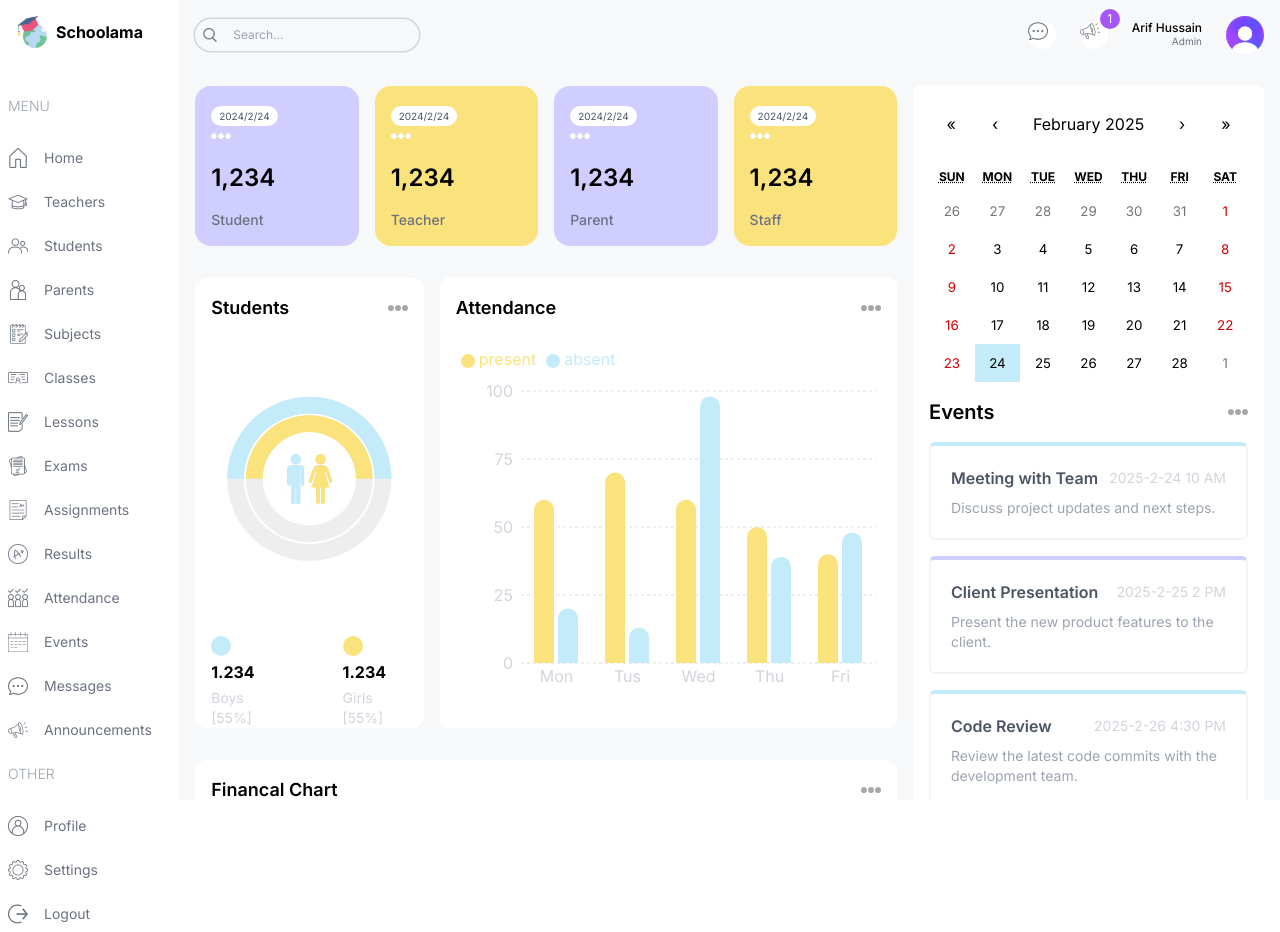
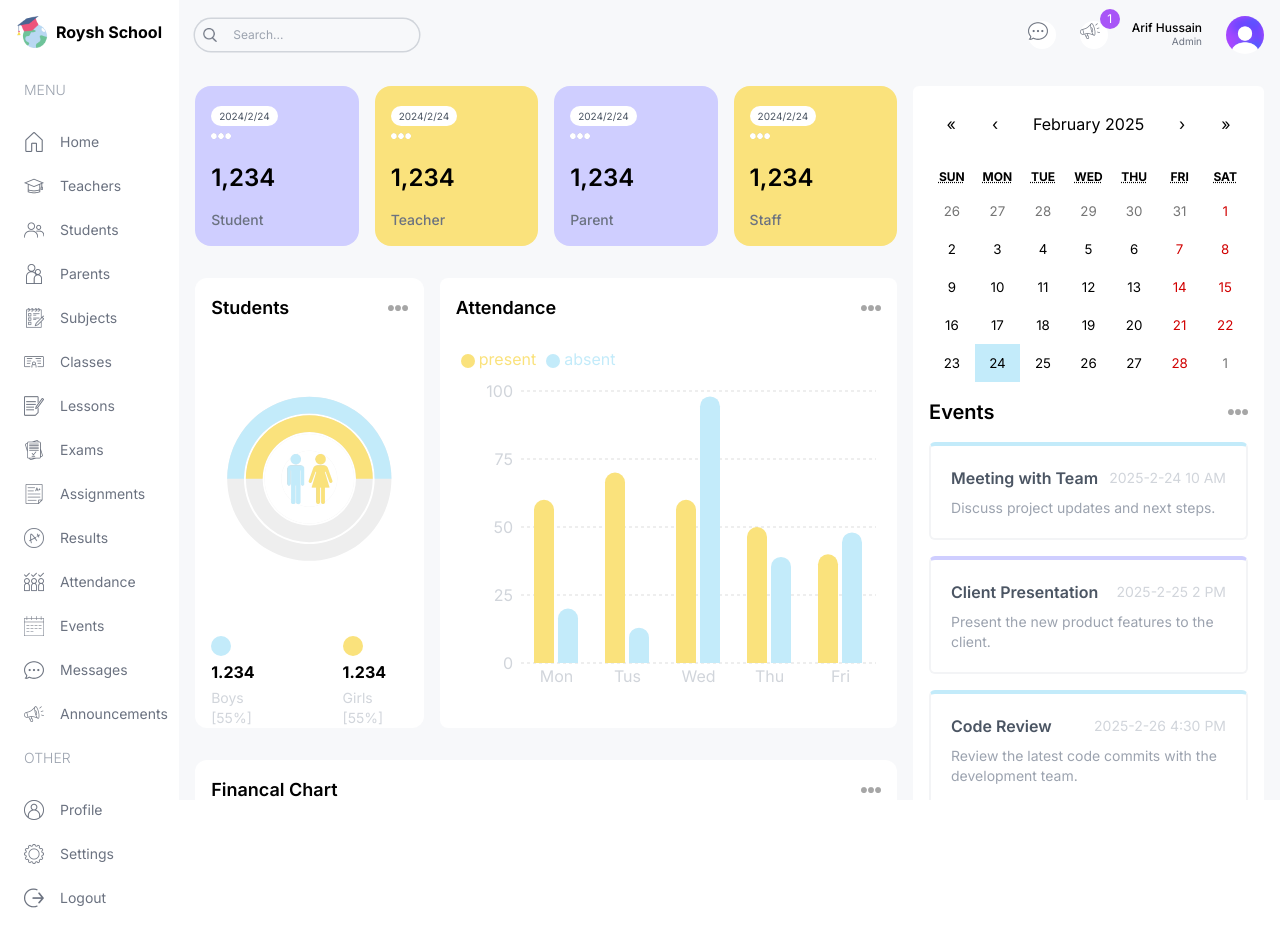
Before and after one commit to rahimiarifhussain/next-dashboard-ui, a Next.js app: page /admin in a window 1280 px wide. Built offline with nearby package versions, Linux system fonts and the light colour scheme.

Commit message:
change title and fix layout

```diff
--- a/src/app/(dashboard)/layout.tsx
+++ b/src/app/(dashboard)/layout.tsx
@@ -1,30 +1,30 @@
-
+import Menu from "@/components/Menu";
+import Navbar from "@/components/Navbar";
 import Image from "next/image";
 import Link from "next/link";
-import React from 'react'
-import Menu from "../../components/Menu"
-import Navbar from "../../components/Navbar"
-import Page from "./admin/page";
 
-export default function Dashboardlayout({
+export default function DashboardLayout({
   children,
 }: Readonly<{
   children: React.ReactNode;
 }>) {
   return (
     <div className="h-screen flex">
-      {/* Left  */}
-      <div className="w-[14%] md:w-[8%] lg:w-[16%] xl:w-[14%] ">
-        <Link href="/" className="flex items-center p-4 lg:justify-start gap-2">
+      {/* LEFT */}
+      <div className="w-[14%] md:w-[8%] lg:w-[16%] xl:w-[14%] p-4">
+        <Link
+          href="/"
+          className="flex items-center justify-center lg:justify-start gap-2"
+        >
           <Image src="/logo.png" alt="logo" width={32} height={32} />
-          <span className="hidden lg:block font-bold">Schoolama </span>
+          <span className="hidden lg:block font-bold">Roysh School</span>
         </Link>
         <Menu />
       </div>
-
-      <div className="w-[86%] md:w-[92%] lg:w-[84%] xl:w-[86%] bg-[#F7F8FA] overflow-scroll ">
+      {/* RIGHT */}
+      <div className="w-[86%] md:w-[92%] lg:w-[84%] xl:w-[86%] bg-[#F7F8FA] overflow-scroll flex flex-col">
         <Navbar />
-        <Page />
+        {children}
       </div>
     </div>
   );
--- a/src/app/layout.tsx
+++ b/src/app/layout.tsx
@@ -5,7 +5,7 @@ import "./globals.css";
 const inter = Inter({ subsets: ["latin"] });
 
 export const metadata: Metadata = {
-  title: "Lama Dev School Management Dashboard",
+  title: "ًRoysh High School",
   description: "Next.js School Management System",
 };
 
--- a/src/components/EvenCalendar.tsx
+++ b/src/components/EvenCalendar.tsx
@@ -36,17 +36,20 @@ const EvenCalendar = () => {
       <Calendar
         onChange={onChange}
         value={value}
-        calendarType="gregory"
-        locale="en-US"
+        calendarType="hebrew"
+        // locale="en-US"
       />
       <div className="flex items-center justify-between ">
         <h1 className="text-xl font-semibold my-4">Events</h1>
-        <Image  src="/moreDark.png" alt="moreDark" width={20} height={20} />
+        <Image src="/moreDark.png" alt="moreDark" width={20} height={20} />
       </div>
       <div className="flex flex-col gap-4">
         {events.map((event) => (
-          <div className="p-5 rounded-md border-2 border-gray-100 border-t-4 odd:border-t-lamaSky even:border-t-lamaPurple
-          " key={event.id}>
+          <div
+            className="p-5 rounded-md border-2 border-gray-100 border-t-4 odd:border-t-lamaSky even:border-t-lamaPurple
+          "
+            key={event.id}
+          >
             <div className="flex items-center justify-between">
               <h1 className="font-semibold text-gray-600">{event.title}</h1>
               <span className="text-gray-300 text-sm">{event.time}</span>
```
